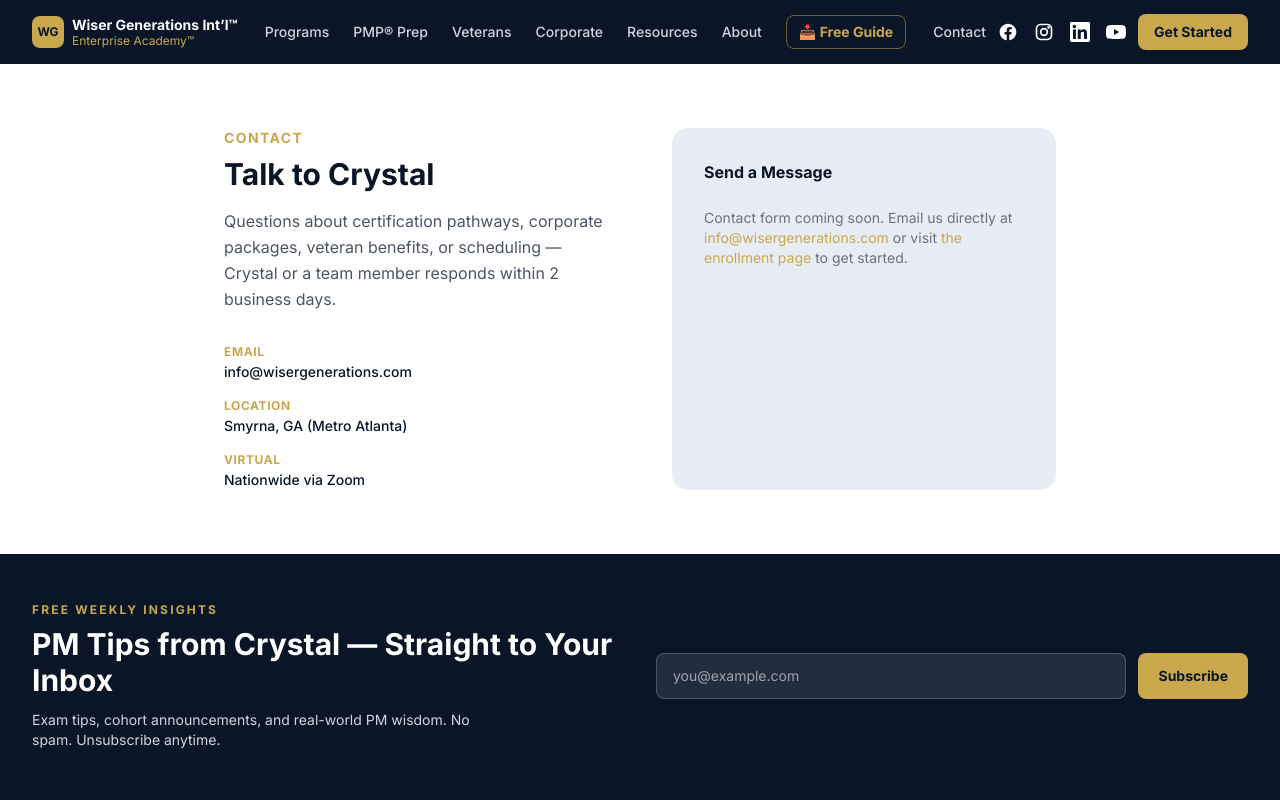
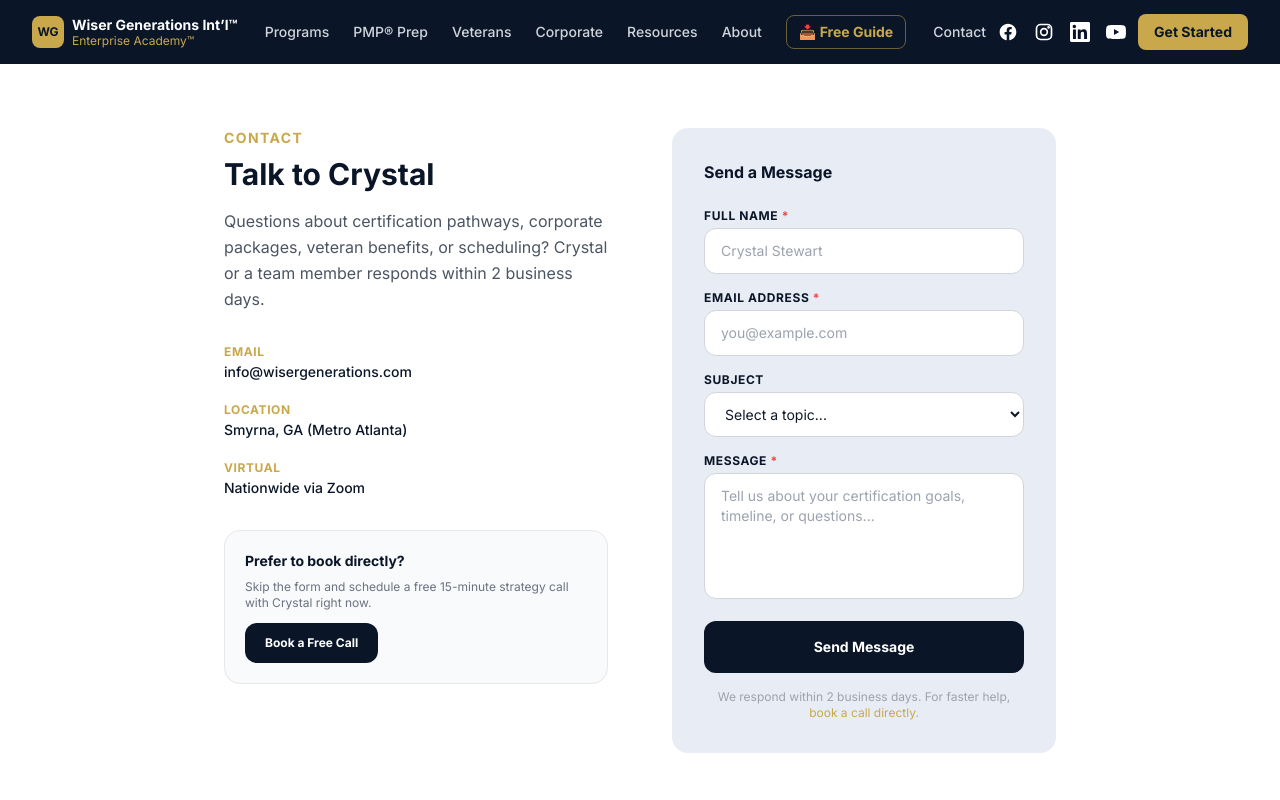
Before and after one commit to D4CGDBEMWS/wisergenerations-pmp, a Next.js app: page /contact in a window 1280 px wide. Shown: the top 800 px of the page. Built offline with nearby package versions, Linux system fonts and the light colour scheme.

Commit message:
Implement contact form with submission handling

```diff
--- a/app/contact/page.tsx
+++ b/app/contact/page.tsx
@@ -1,26 +1,194 @@
+'use client'
+
 import type { Metadata } from 'next'
-export const metadata: Metadata = { title: 'Contact — Wiser Generations Int’l™' }
+import { FormEvent, useState } from 'react'
+
+// Note: metadata must be in a separate server component when using 'use client'.
+// For this page we rely on the layout metadata. The title is set via generateMetadata
+// in a wrapper or via the default layout title template.
+
 export default function ContactPage() {
+  const [status, setStatus] = useState<'idle' | 'submitting' | 'success' | 'error'>('idle')
+  const [message, setMessage] = useState('')
+  const [form, setForm] = useState({ name: '', email: '', subject: '', message: '' })
+
+  function handleChange(e: React.ChangeEvent<HTMLInputElement | HTMLTextAreaElement | HTMLSelectElement>) {
+    setForm(prev => ({ ...prev, [e.target.name]: e.target.value }))
+  }
+
+  async function handleSubmit(e: FormEvent<HTMLFormElement>) {
+    e.preventDefault()
+    if (status === 'submitting') return
+    setStatus('submitting')
+    setMessage('')
+
+    try {
+      const res = await fetch('/api/contact', {
+        method: 'POST',
+        headers: { 'Content-Type': 'application/json' },
+        body: JSON.stringify(form),
+      })
+      const data = await res.json().catch(() => null)
+
+      if (!res.ok) {
+        setStatus('error')
+        setMessage(data?.error || 'Could not send your message. Please try again.')
+        return
+      }
+
+      setStatus('success')
+      setMessage('Your message was sent! Crystal or a team member will respond within 2 business days.')
+      setForm({ name: '', email: '', subject: '', message: '' })
+    } catch {
+      setStatus('error')
+      setMessage('Something went wrong. Please try again or email us directly.')
+    }
+  }
+
   return (
     <div className="max-w-4xl mx-auto px-4 sm:px-6 lg:px-8 py-16">
       <div className="grid grid-cols-1 md:grid-cols-2 gap-16">
+
+        {/* Contact info */}
         <div>
           <p className="text-gold text-sm font-bold uppercase tracking-widest mb-2">Contact</p>
           <h1 className="text-3xl font-bold text-navy mb-4">Talk to Crystal</h1>
-          <p className="text-gray-600 leading-relaxed mb-8">Questions about certification pathways, corporate packages, veteran benefits, or scheduling — Crystal or a team member responds within 2 business days.</p>
-          <div className="space-y-4">
-            {[['Email', 'info@wisergenerations.com'], ['Location', 'Smyrna, GA (Metro Atlanta)'], ['Virtual', 'Nationwide via Zoom']].map(([label, value]) => (
+          <p className="text-gray-600 leading-relaxed mb-8">
+            Questions about certification pathways, corporate packages, veteran benefits, or scheduling?
+            Crystal or a team member responds within 2 business days.
+          </p>
+          <div className="space-y-5">
+            {[
+              ['Email', 'info@wisergenerations.com'],
+              ['Location', 'Smyrna, GA (Metro Atlanta)'],
+              ['Virtual', 'Nationwide via Zoom'],
+            ].map(([label, value]) => (
               <div key={label}>
                 <p className="text-xs text-gold font-bold uppercase tracking-wider">{label}</p>
                 <p className="text-navy font-medium text-sm mt-0.5">{value}</p>
               </div>
             ))}
           </div>
+          <div className="mt-8 p-5 bg-gray-50 rounded-2xl border border-gray-200">
+            <p className="text-sm font-bold text-navy mb-2">Prefer to book directly?</p>
+            <p className="text-xs text-gray-500 mb-3">
+              Skip the form and schedule a free 15-minute strategy call with Crystal right now.
+            </p>
+            <a
+              href="https://calendly.com/space4grace/15min"
+              target="_blank"
+              rel="noopener noreferrer"
+              className="inline-block rounded-xl bg-navy px-5 py-3 text-xs font-bold text-white transition hover:bg-navy/90"
+            >
+              Book a Free Call
+            </a>
+          </div>
         </div>
+
+        {/* Contact form */}
         <div className="bg-light-navy rounded-2xl p-8">
           <p className="font-bold text-navy mb-6">Send a Message</p>
-          <p className="text-gray-500 text-sm">Contact form coming soon. Email us directly at <a href="mailto:info@wisergenerations.com" className="text-gold hover:underline">info@wisergenerations.com</a> or visit <a href="/enroll" className="text-gold hover:underline">the enrollment page</a> to get started.</p>
+
+          {status === 'success' ? (
+            <div className="rounded-xl bg-emerald-50 border border-emerald-200 p-5">
+              <p className="text-emerald-800 text-sm font-medium">{message}</p>
+            </div>
+          ) : (
+            <form onSubmit={handleSubmit} className="space-y-4">
+              <div>
+                <label className="block text-xs font-bold text-navy uppercase tracking-wider mb-1" htmlFor="contact-name">
+                  Full Name <span className="text-red-500">*</span>
+                </label>
+                <input
+                  id="contact-name"
+                  name="name"
+                  type="text"
+                  required
+                  value={form.name}
+                  onChange={handleChange}
+                  placeholder="Crystal Stewart"
+                  className="w-full rounded-xl border border-gray-300 px-4 py-3 text-sm outline-none transition focus:border-gold focus:ring-1 focus:ring-gold"
+                />
+              </div>
+
+              <div>
+                <label className="block text-xs font-bold text-navy uppercase tracking-wider mb-1" htmlFor="contact-email">
+                  Email Address <span className="text-red-500">*</span>
+                </label>
+                <input
+                  id="contact-email"
+                  name="email"
+                  type="email"
+                  required
+                  value={form.email}
+                  onChange={handleChange}
+                  placeholder="you@example.com"
+                  className="w-full rounded-xl border border-gray-300 px-4 py-3 text-sm outline-none transition focus:border-gold focus:ring-1 focus:ring-gold"
+                />
+              </div>
+
+              <div>
+                <label className="block text-xs font-bold text-navy uppercase tracking-wider mb-1" htmlFor="contact-subject">
+                  Subject
+                </label>
+                <select
+                  id="contact-subject"
+                  name="subject"
+                  value={form.subject}
+                  onChange={handleChange}
+                  className="w-full rounded-xl border border-gray-300 px-4 py-3 text-sm outline-none transition focus:border-gold focus:ring-1 focus:ring-gold bg-white"
+                >
+                  <option value="">Select a topic...</option>
+                  <option value="PMP Program">PMP Program Inquiry</option>
+                  <option value="CAPM Program">CAPM Program Inquiry</option>
+                  <option value="Veterans Program">Veterans Program</option>
+                  <option value="Corporate Training">Corporate Training</option>
+                  <option value="Scheduling">Scheduling / Availability</option>
+                  <option value="General">General Question</option>
+                </select>
+              </div>
+
+              <div>
+                <label className="block text-xs font-bold text-navy uppercase tracking-wider mb-1" htmlFor="contact-message">
+                  Message <span className="text-red-500">*</span>
+                </label>
+                <textarea
+                  id="contact-message"
+                  name="message"
+                  required
+                  rows={5}
+                  value={form.message}
+                  onChange={handleChange}
+                  placeholder="Tell us about your certification goals, timeline, or questions..."
+                  className="w-full rounded-xl border border-gray-300 px-4 py-3 text-sm outline-none transition focus:border-gold focus:ring-1 focus:ring-gold resize-none"
+                />
+              </div>
+
+              {status === 'error' && (
+                <p role="alert" className="text-sm text-red-600 bg-red-50 rounded-lg px-4 py-3 border border-red-200">
+                  {message}
+                </p>
+              )}
+
+              <button
+                type="submit"
+                disabled={status === 'submitting'}
+                className="w-full rounded-xl bg-navy px-6 py-4 text-sm font-bold text-white transition hover:bg-navy/90 disabled:cursor-not-allowed disabled:opacity-70"
+              >
+                {status === 'submitting' ? 'Sending...' : 'Send Message'}
+              </button>
+
+              <p className="text-xs text-gray-400 text-center">
+                We respond within 2 business days. For faster help,{' '}
+                <a href="https://calendly.com/space4grace/15min" className="text-gold hover:underline">
+                  book a call directly
+                </a>
+                .
+              </p>
+            </form>
+          )}
         </div>
+
       </div>
     </div>
   )
```
